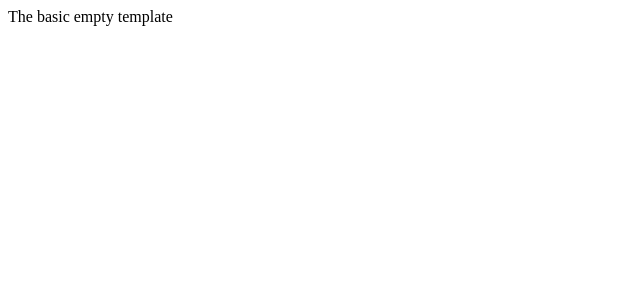
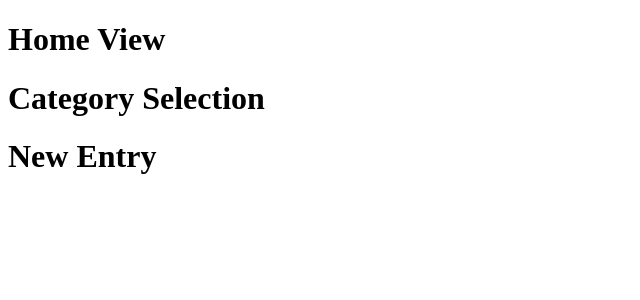
Before and after one commit to aidenwaring/react-journal, a React (Create React App) app: page / in a window 1280 px wide. Shown: the top 300 px of the page, without its empty margins (0-640 px from the left). Built offline with nearby package versions, Linux system fonts and the light colour scheme.

Commit message:
Added new components, rendered in app.js

```diff
--- a/src/App.js
+++ b/src/App.js
@@ -1,9 +1,14 @@
 import React from 'react'
+import CategorySelectionView from './CategorySelectionView'
+import NewEntryView from './NewEntryView'
+import HomeView from './HomeView'
 
 const App = () => {
   return (
     <div >
-          The basic empty template
+          <HomeView />
+          <CategorySelectionView />
+          <NewEntryView />
     </div>
   )
 }
--- /dev/null
+++ b/src/CategorySelectionView.js
@@ -0,0 +1,9 @@
+import React from 'react'
+
+export default function CategorySelectionView() {
+  return (
+    <div>
+      <h1>Category Selection</h1>
+    </div>
+  )
+}
--- /dev/null
+++ b/src/HomeView.js
@@ -0,0 +1,9 @@
+import React from 'react'
+
+export default function HomeView() {
+  return (
+    <div>
+      <h1>Home View</h1>
+    </div>
+  )
+}
--- /dev/null
+++ b/src/NewEntryView.js
@@ -0,0 +1,9 @@
+import React from 'react'
+
+export default function NewEntryView() {
+  return (
+    <div>
+      <h1>New Entry</h1>
+    </div>
+  )
+}
```
